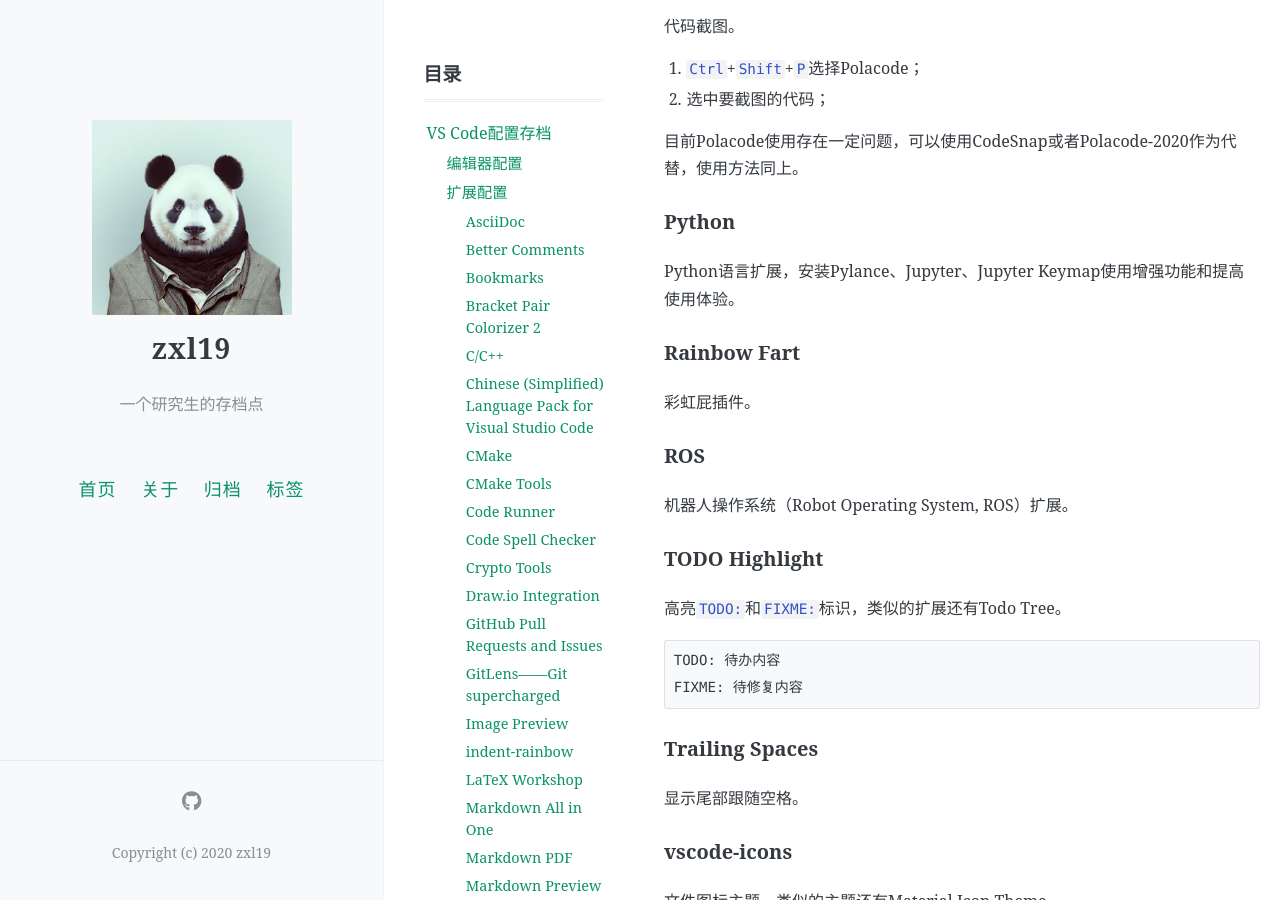
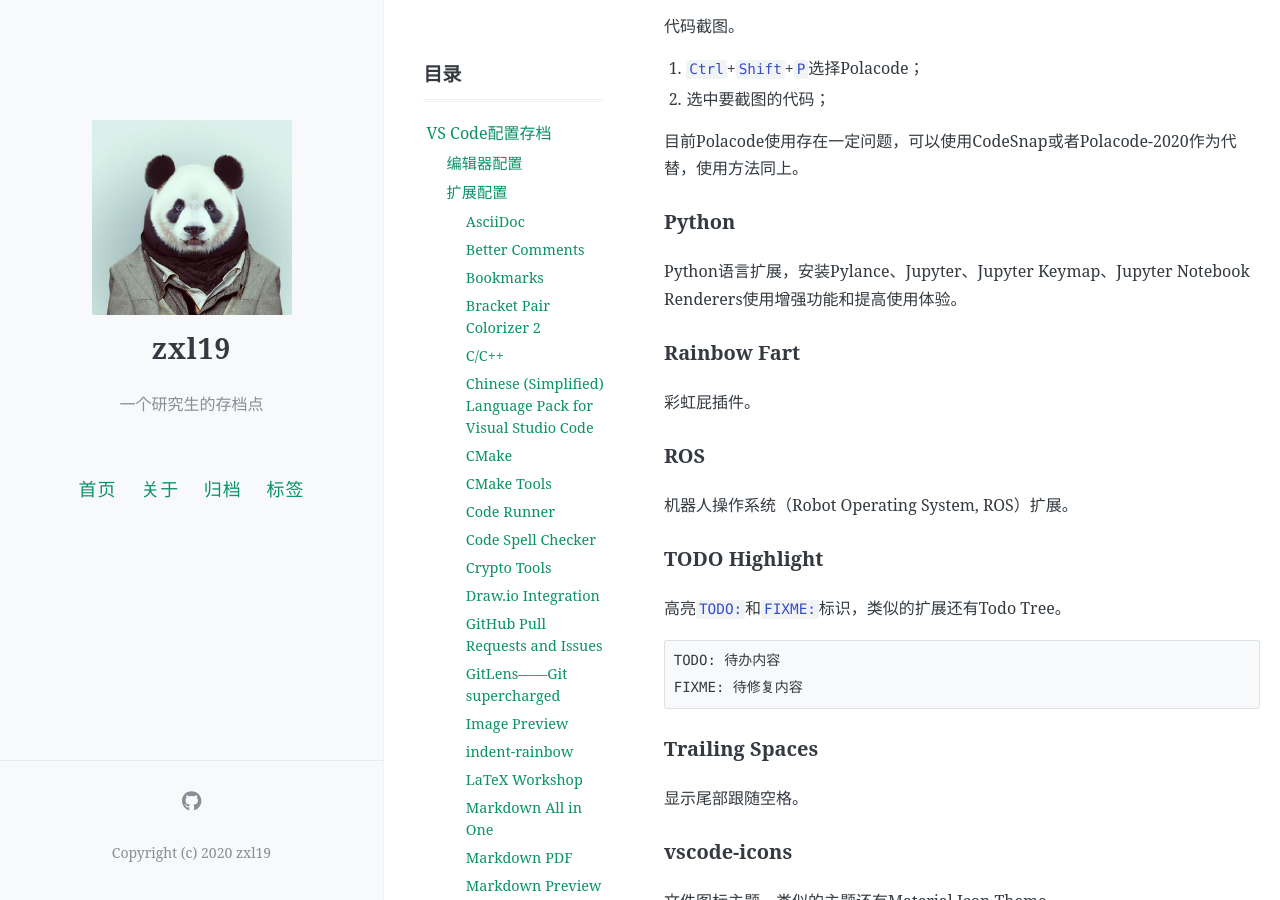
Before and after one commit to zxl19/zxl19.github.io, a Jekyll site: the page built from _posts/2020-06-03-vscode-setup.md, in a window 1280 px wide and 900 px high, scrolled down 3437 px. Built offline with Jekyll 4.4.1, drawn with Linux system fonts in a browser that asks for light colours; comment, search, counter and statistics services are not loaded.

Commit message:
Update 2020-06-03-vscode-setup.md

```diff
--- a/_posts/2020-06-03-vscode-setup.md
+++ b/_posts/2020-06-03-vscode-setup.md
@@ -147,7 +147,7 @@ Atom的深色主题，类似的主题还有City Lights theme、Material Theme（
 
 ### Python
 
-Python语言扩展，安装Pylance、Jupyter、Jupyter Keymap使用增强功能和提高使用体验。
+Python语言扩展，安装Pylance、Jupyter、Jupyter Keymap、Jupyter Notebook Renderers使用增强功能和提高使用体验。
 
 ### Rainbow Fart
 
```
